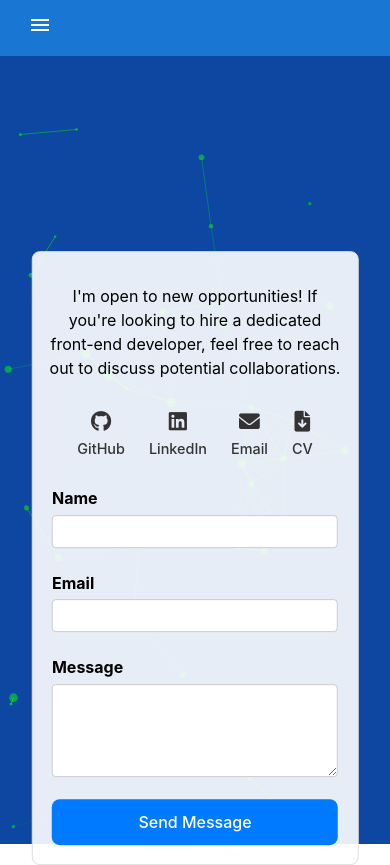
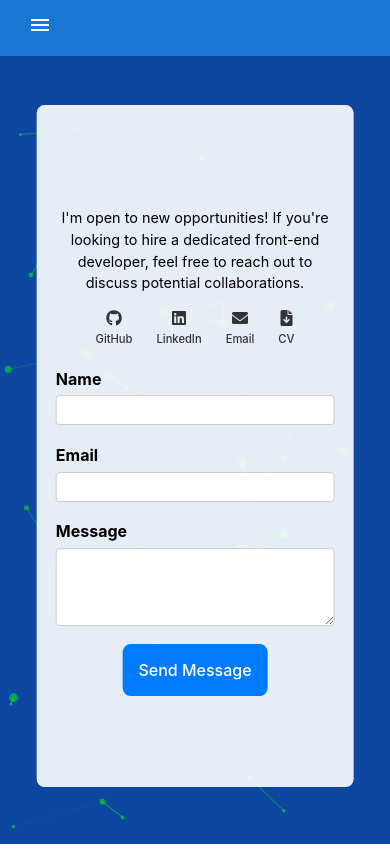
Before and after one commit to todor-savov/personal-portfolio, a React (Vite) app in the folder personal-portfolio/: page /contact in a window 390 px wide. After the commit the page ends 844 px from the top, so only its background shows below. Built offline with nearby package versions, Linux system fonts and the light colour scheme.

Commit message:
Unify layout across all device types - Contact.css

```diff
--- a/personal-portfolio/src/components/Contact/Contact.css
+++ b/personal-portfolio/src/components/Contact/Contact.css
@@ -2,13 +2,15 @@
     position: absolute;
     transform: translate(-50%, -50%);
     z-index: 1;
+    display: flex;
+    flex-direction: column;
+    justify-content: center;
     padding: 1rem;
-    margin-top: 2rem;
-    border: 1px solid #ddd;
     border-radius: 8px;
     background-color: rgba(255, 255, 255, 0.9);
     min-width: 40vw;
     width: 100%;
+    height: 70vh;
 }
 
 .contact-left {
@@ -18,14 +20,12 @@
 }
 
 .contact-left p {
-    font-size: 1rem;
     margin-bottom: 2rem;
     color: black;
 }
 
 .social-icons {
     display: flex;
-    flex-direction: row;
     justify-content: center;
     gap: 5rem;
 }
@@ -33,8 +33,8 @@
 .social-icons a {
     display: flex;
     flex-direction: column;
+    font-size: 3rem;
     color: #333;
-    font-size: 3rem;
     transition: color 0.3s ease;
 }
 
@@ -57,8 +57,8 @@
 .contact-form {
     display: flex;
     flex-direction: column;
+    padding: 0.5rem;
     gap: 1rem;
-    padding: 1rem;
 }
 
 .contact-form label {
@@ -90,7 +90,8 @@
 }
 
 .contact-form button[type="submit"] {
-    padding: 0.8rem;
+    padding: 1rem;
+    margin: 0 auto;
     background-color: #007bff;
     color: #fff;
     border: none;
@@ -116,52 +117,72 @@
 
 @media (max-width: 480px) {
     .contact-container {
-        min-width: 75vw;
-        margin-top: 7rem;
+        min-width: 73vw;
+        height: 77vh;
     }
 
-    .contact-left, .contact-right {
+    .contact-left {
         padding: 0;
+    }
+
+    .contact-left p {
+        font-size: 0.9rem;
+        margin-bottom: 1rem;
     }
 
     .social-icons {
         gap: 1.5rem;
-        margin-bottom: 1.5rem;
+        margin-bottom: 1rem;
     }
 
     .social-icons a {
-        font-size: 1.3rem;
+        font-size: 1rem;
+    }
+
+    .social-icons span {
+        font-size: 0.7rem;
+    }
+
+    .contact-right {
+        padding: 0;
     }
 
     .contact-form {
-        gap: 0.6rem;
+        gap: 0.3rem;
         padding: 0.2rem;
     }
 
     .contact-form input[type="text"],
     .contact-form input[type="email"],
     .contact-form textarea {
-        font-size: 0.8rem;
+        font-size: 0.7rem;
+    }
+
+    .error {
+        font-size: 0.6rem;
+    }
+}
+
+@media (min-width: 481px) and (max-width: 768px) {
+    .contact-container {
+        min-width: 75vw;
+        height: 75vh;
+    }
+
+    .contact-left p {
+        font-size: 1.2rem;
+        margin-bottom: 1.5rem;
+    }
+
+    .social-icons a {
+        font-size: 2rem;
+    }
+
+    .contact-form textarea {
+        height: 10rem;
     }
 
     .error {
         font-size: 0.8rem;
     }
 }
-
-@media (min-width: 481px) and (max-width: 768px) {
-    .contact-container {
-        min-width: 75vw;
-        margin-top: 2rem;
-    }
-
-    .contact-form input[type="text"],
-    .contact-form input[type="email"],
-    .contact-form textarea {
-        font-size: 0.9rem;
-    }
-
-    .error {
-        font-size: 0.9rem;
-    }
-}
--- a/personal-portfolio/src/components/Contact/Contact.tsx
+++ b/personal-portfolio/src/components/Contact/Contact.tsx
@@ -68,7 +68,6 @@ const Contact = () => {
             style={{ position: 'relative', zIndex: 1 }}
         >
             <div className="contact-container">
-                <div className="contact-row">
                 <div className="contact-left">
                     <p>I'm open to new opportunities! If you're looking to hire a dedicated front-end developer, feel free to reach out to discuss potential collaborations.</p>
 
@@ -130,7 +129,6 @@ const Contact = () => {
                     </Snackbar>
                 </div>
             </div>
-            </div>
         </motion.div>
   );
 };
```
Lines whose indentation alone changed are shown as unchanged.
